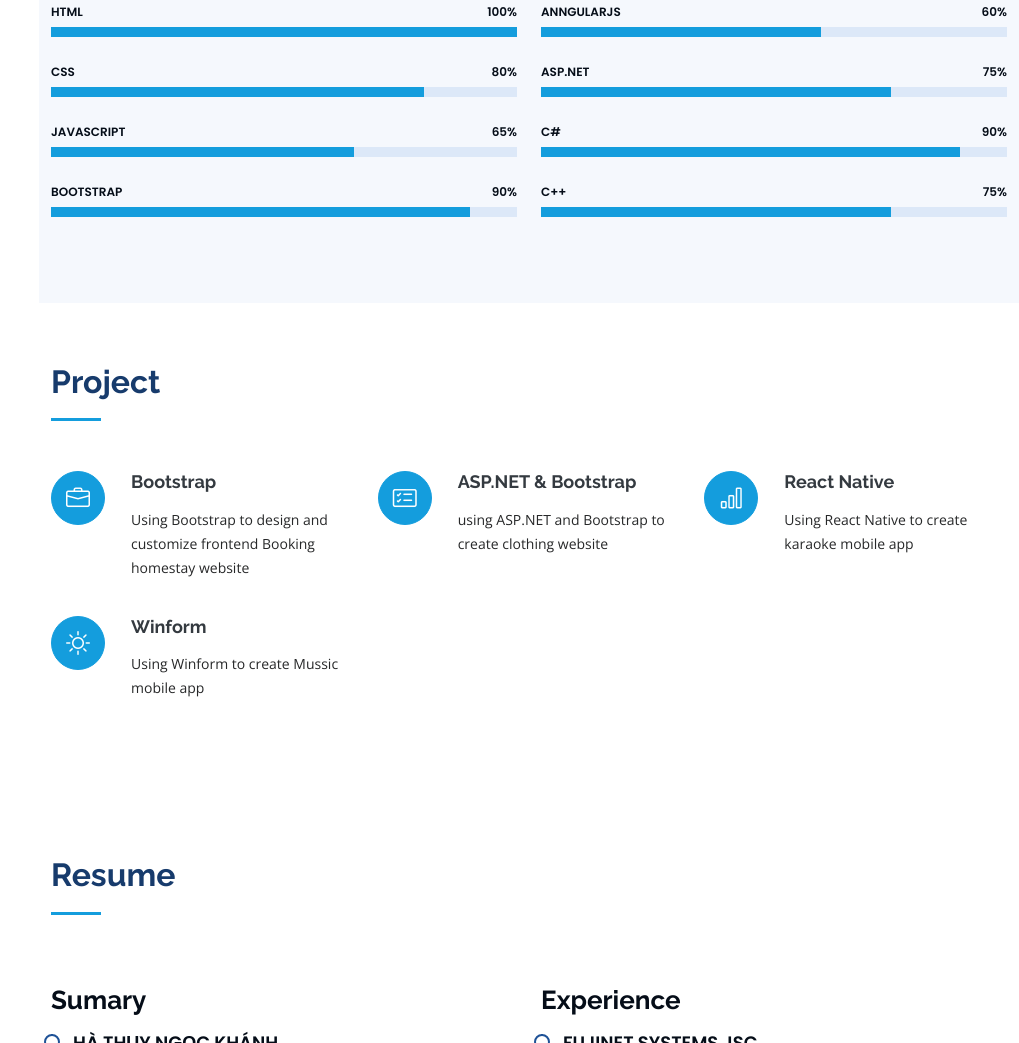
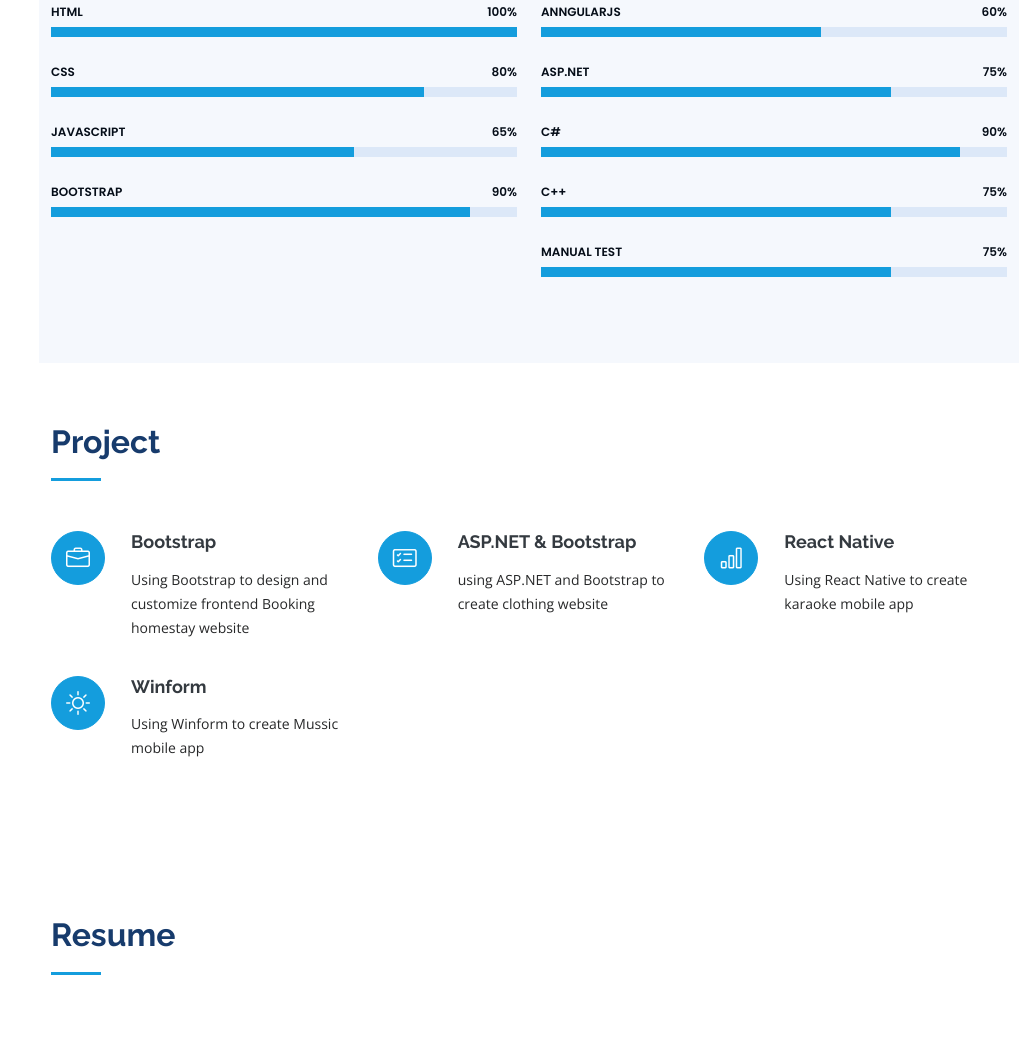
Before and after one commit to KhanhHa2708/KhanhHa2708.github.io, a plain HTML site: page index.html in a window 1280 px wide. Shown: the part 1716-2759 px from the top of the page, without its empty margins (261-1280 px from the left). Drawn offline with nearby package versions, Linux system fonts and the light colour scheme; files whose address does not match are found by name.

Commit message:
Update index.html

```diff
--- a/index.html
+++ b/index.html
@@ -202,6 +202,13 @@
                 </div>
               </div>
 
+              <div class="progress">
+                <span class="skill">Manual test <i class="val">75%</i></span>
+                <div class="progress-bar-wrap">
+                  <div class="progress-bar" role="progressbar" aria-valuenow="75" aria-valuemin="0" aria-valuemax="100"></div>
+                </div>
+              </div>
+
           </div>
 
         </div>
```
